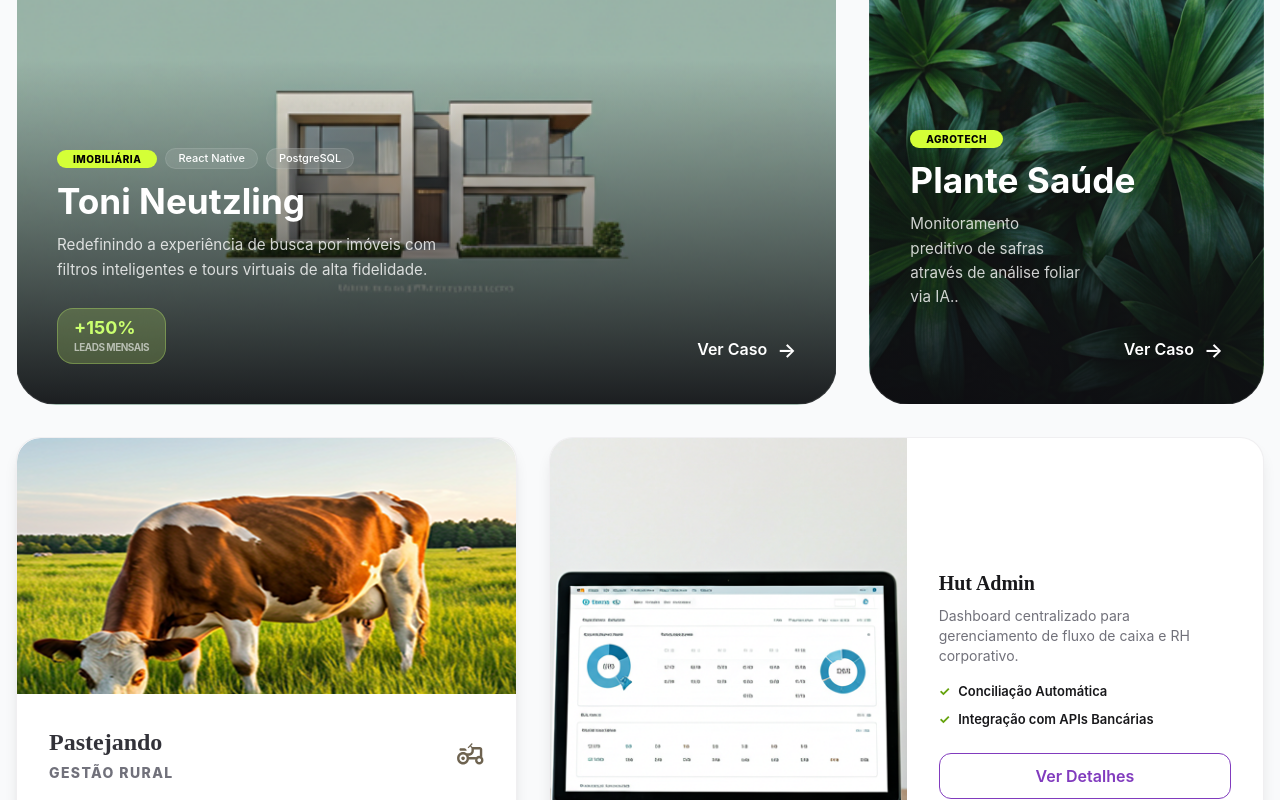
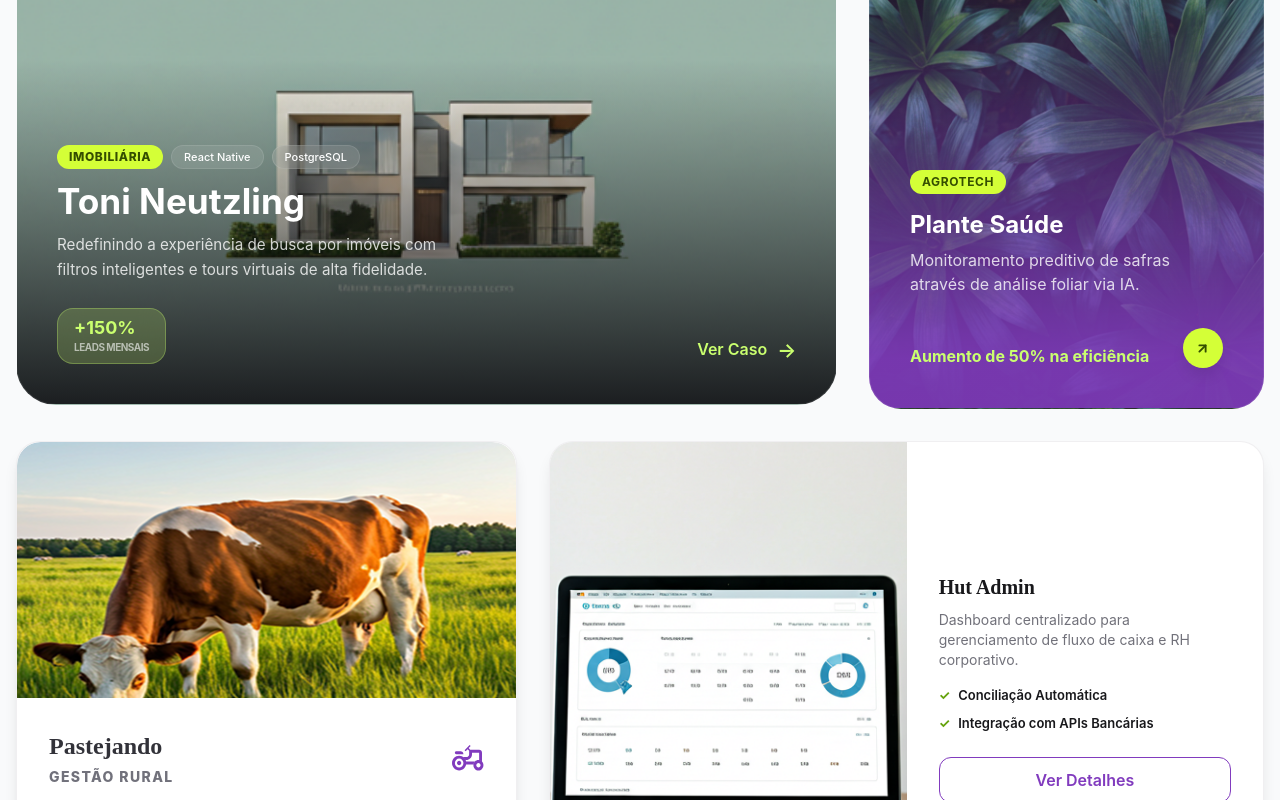
Before and after one commit to Caspessoa/HutDesignB, a React (Vite) app: page / in a window 1280 px wide. Shown: the part 2920-3720 px from the top of the page. Built offline with nearby package versions, Linux system fonts and the light colour scheme.

Commit message:
feat: adiciona componente FeaturedCardPlante com estilos e gradiente

```diff
--- a/src/components/Section2-projetos/FeaturedCardClassic.jsx
+++ b/src/components/Section2-projetos/FeaturedCardPastejando.jsx
@@ -1,4 +1,4 @@
-export function FeaturedCardClassic({ titulo, descricao, imagem, tag, tecnologias, icone }) {
+export function FeaturedCardPastejando({ titulo, descricao, imagem, tag, tecnologias, icone }) {
   return (
     <div className="w-full h-[494px] bg-white rounded-[24px] flex flex-col overflow-hidden border border-[#B2B1BA33] shadow-[0px_4px_6px_-4px_rgba(0,0,0,0.1),0px_10px_15px_-3px_rgba(0,0,0,0.1)]">
 
@@ -28,9 +28,10 @@ export function FeaturedCardClassic({ titulo, descricao, imagem, tag, tecnologia
             <img
               src={icone}
               alt="ícone"
-              className="w-[27.5px] h-[21.5px] brightness-0 invert-[31%] sepia-[87%] saturate-[1243%] hue-rotate-[243deg] contrast-[89%]"
+              className="w-[32px] h-[32px] object-contain"
             />
           )}
+
         </div>
 
         <p className="max-w-[400px] font-['Inter'] text-[16px] leading-[26px] text-zinc-600 my-4">
--- /dev/null
+++ b/src/components/Section2-projetos/FeaturedCardPlante.jsx
@@ -0,0 +1,73 @@
+export function FeaturedCardPlante({ titulo, descricao, imagem, tag, metrica }) {
+
+  const estiloFundo = {
+    backgroundImage: `
+      linear-gradient(180deg,
+        rgba(129, 59, 190, 0) 0%,
+        rgba(129, 59, 190, 0.4) 40%,
+        rgba(129, 59, 190, 0.9) 90%
+      ),
+      url(${imagem})
+    `,
+  };
+
+  return (
+    <div
+      style={estiloFundo}
+      className="relative w-full max-w-[547px] min-w-[320px] h-[498px] rounded-[32px] bg-cover bg-center overflow-hidden flex flex-col justify-end p-6 md:p-10 transition-all duration-500 hover:scale-[1.01] transform-gpu will-change-transform group cursor-pointer border border-white/10"
+    >
+      <div className="relative z-10 flex flex-col gap-4">
+
+        {/* Tag Agrotech */}
+        {tag && (
+          <span
+            style={{ letterSpacing: '0.6px' }}
+            className="bg-[#D4FF37] text-[#344E00] text-[10px] md:text-[12px] font-bold h-[24px] px-[12px] flex items-center justify-center rounded-full uppercase font-['Inter'] w-fit leading-[16px]"
+          >
+            {tag}
+          </span>
+        )}
+
+        {/* Título e Descrição */}
+        <div className="flex flex-col gap-2">
+          <h2 className="text-white text-[20px] md:text-[24px] font-bold leading-tight font-['Inter']">
+            {titulo}
+          </h2>
+          <p className="text-white/80 text-[14px] md:text-[16px] leading-[1.4] md:leading-[24px] font-normal font-['Inter'] max-w-[90%] md:max-w-[260px]">
+            {descricao}
+          </p>
+        </div>
+
+       {/* Rodapé: Métrica e Botão Circular */}
+<div className="flex justify-between items-end mt-4">
+
+  {/* Texto Verde (Métrica) conforme o Figma */}
+  <div className="flex flex-col">
+    <span
+      className="text-[#CAFF6F] font-bold text-[16px] leading-[24px] font-['Inter']"
+    >
+      {metrica}
+    </span>
+  </div>
+
+  {/* Botão Circular 40x40 */}
+  <div className="w-[40px] h-[40px] bg-[#D4FF37] rounded-full flex items-center justify-center shadow-[0px_10px_15px_-3px_rgba(0,0,0,0.1)] transition-transform group-hover:rotate-45">
+    <svg
+      width="15"
+      height="15"
+      viewBox="0 0 24 24"
+      fill="none"
+      stroke="#344E00"
+      strokeWidth="3"
+      strokeLinecap="round"
+      strokeLinejoin="round"
+    >
+      <line x1="7" y1="17" x2="17" y2="7"></line>
+      <polyline points="7 7 17 7 17 17"></polyline>
+    </svg>
+  </div>
+</div>
+      </div>
+    </div>
+  );
+}
--- a/src/components/Section2-projetos/FeaturedCardFull.jsx
+++ b/src/components/Section2-projetos/FeaturedCardToni.jsx
@@ -1,5 +1,5 @@
-export function FeaturedCardFull({ titulo, descricao, imagem, tag, tagsSecundarias = [], metrica, corSombra }) {
-  // Mantemos o estilo inline apenas para o gradiente dinâmico e a imagem
+export function FeaturedCardToni({ titulo, descricao, imagem, tag, tagsSecundarias = [], metrica, corSombra, icone }) {
+
   const estiloFundo = {
     backgroundImage: `linear-gradient(to top, ${corSombra || 'rgba(0,0,0,0.9)'} 0%, rgba(0,0,0,0) 70%), url(${imagem})`,
   };
@@ -14,7 +14,7 @@ export function FeaturedCardFull({ titulo, descricao, imagem, tag, tagsSecundari
         {/* Wrapper de Tags */}
         <div className="flex flex-wrap gap-2 items-center">
           {tag && (
-            <span className="bg-[#D4FF37] text-black text-[10px] font-[800] px-4 py-1 rounded-full uppercase tracking-wider leading-none">
+            <span className="bg-[#D4FF37] text-[#344E00] text-[12px] font-[800] px-3 py-1 h-[24px] flex items-center justify-center rounded-full uppercase tracking-wider leading-[16px]">
               {tag}
             </span>
           )}
@@ -22,25 +22,26 @@ export function FeaturedCardFull({ titulo, descricao, imagem, tag, tagsSecundari
           {tagsSecundarias.map((t, index) => (
             <span
               key={index}
-              className="bg-white/10 backdrop-blur-[12px] text-white text-[11px] font-[500] px-3 py-1 rounded-full border border-white/10 whitespace-nowrap leading-none"
+              className="bg-white/10 backdrop-blur-[12px] text-white text-[11px] font-[500] px-3 py-1 h-[24px] flex items-center justify-center rounded-full border border-white/10 whitespace-nowrap leading-none"
             >
               {t}
             </span>
           ))}
         </div>
 
-        {/* Título e Descrição */}
-        <h2 className="text-white text-[2.2rem] font-[700] m-0 leading-tight">
-          {titulo}
-        </h2>
+        {/* Título */}
+        <div className="flex justify-between items-center w-full">
+          <h2 className="text-white text-[2.2rem] font-[700] m-0 leading-tight">
+            {titulo}
+          </h2>
+        </div>
+
         <p className="text-white/80 text-[0.95rem] font-[400] leading-[1.6] max-w-[55%] mb-4">
           {descricao}
         </p>
 
-        {/* Rodapé: Métrica e Link (Ver Caso à direita) */}
+        {/* Rodapé: Métrica e Link */}
         <div className="flex justify-between items-end w-full">
-
-          {/* Badge de Métrica */}
           {metrica ? (
             <div className="bg-[#CAFF6F33] border border-[#CAFF6F4D] backdrop-blur-[12px] rounded-[16px] px-4 py-2 flex flex-col justify-center min-h-[55px]">
               <span className="text-[#CAFF6F] font-[700] text-[18px] leading-[22.5px] font-['Inter']">
@@ -50,12 +51,9 @@ export function FeaturedCardFull({ titulo, descricao, imagem, tag, tagsSecundari
                 {metrica.label}
               </span>
             </div>
-          ) : (
-            <div /> // Div vazia para o justify-between funcionar se não houver métrica
-          )}
+          ) : <div />}
 
-          {/* Link Ver Caso */}
-          <a href="#caso" className="text-white font-[600] flex items-center gap-[10px] whitespace-nowrap group">
+          <a href="#caso" className="text-[#CAFF6F] font-[600] flex items-center gap-[10px] whitespace-nowrap group ">
             <span className="border-b border-transparent group-hover:border-white transition-all">Ver Caso</span>
             <span className="text-xl">→</span>
           </a>
--- a/src/sections/Projetos/Section2/Section2.jsx
+++ b/src/sections/Projetos/Section2/Section2.jsx
@@ -1,6 +1,7 @@
-import { FeaturedCardFull } from "/src/components/Section2-projetos/FeaturedCardFull.jsx";
-import { FeaturedCardClassic } from "/src/components/Section2-projetos/FeaturedCardClassic.jsx";
+import { FeaturedCardToni } from "/src/components/Section2-projetos/FeaturedCardToni.jsx";
+import { FeaturedCardPastejando} from "/src/components/Section2-projetos/FeaturedCardPastejando.jsx";
 import { FeaturedCardAdmin } from "/src/components/Section2-projetos/FeaturedCardAdmin.jsx";
+import { FeaturedCardPlante } from "../../../components/Section2-projetos/FeaturedCardPlante";
 import Computador from '../../../assets/section2-projetos/hut-admin-image.png';
 import Vaca from '../../../assets/section2-projetos/pastejando-image.png';
 import Imovel from '../../../assets/section2-projetos/toni-neutzling-image.png';
@@ -15,12 +16,13 @@ export function Section2() {
 
        {/* Card 1: Toni Neutzling */}
         <div className="md:col-span-8">
-          <FeaturedCardFull
+          <FeaturedCardToni
             tag="Imobiliária"
             tagsSecundarias={["React Native", "PostgreSQL"]}
             titulo="Toni Neutzling"
             descricao="Redefinindo a experiência de busca por imóveis com filtros inteligentes e tours virtuais de alta fidelidade."
             imagem={Imovel}
+            icone={Trator}
             metrica={{ valor: "+150%", label: "Leads Mensais" }}
             corSombra="rgba(14, 14, 18, 0.9)"
           />
@@ -28,10 +30,11 @@ export function Section2() {
 
         {/* Card 2: Plante Saúde */}
         <div className="md:col-span-4">
-          <FeaturedCardFull
+          <FeaturedCardPlante
             tag="Agrotech"
             titulo="Plante Saúde"
-            descricao="Monitoramento preditivo de safras através de análise foliar via IA.."
+            descricao="Monitoramento preditivo de safras através de análise foliar via IA."
+            metrica={"Aumento de 50% na eficiência"}
             imagem={Plantas}
             corSombra="rgba(14, 14, 18, 0.9)"
           />
@@ -39,7 +42,7 @@ export function Section2() {
 
         {/* Card 3: Pastejando */}
         <div className="md:col-span-5">
-            <FeaturedCardClassic
+            <FeaturedCardPastejando
               titulo="Pastejando"
               tag="Gestão Rural"
               icone={Trator}
```
